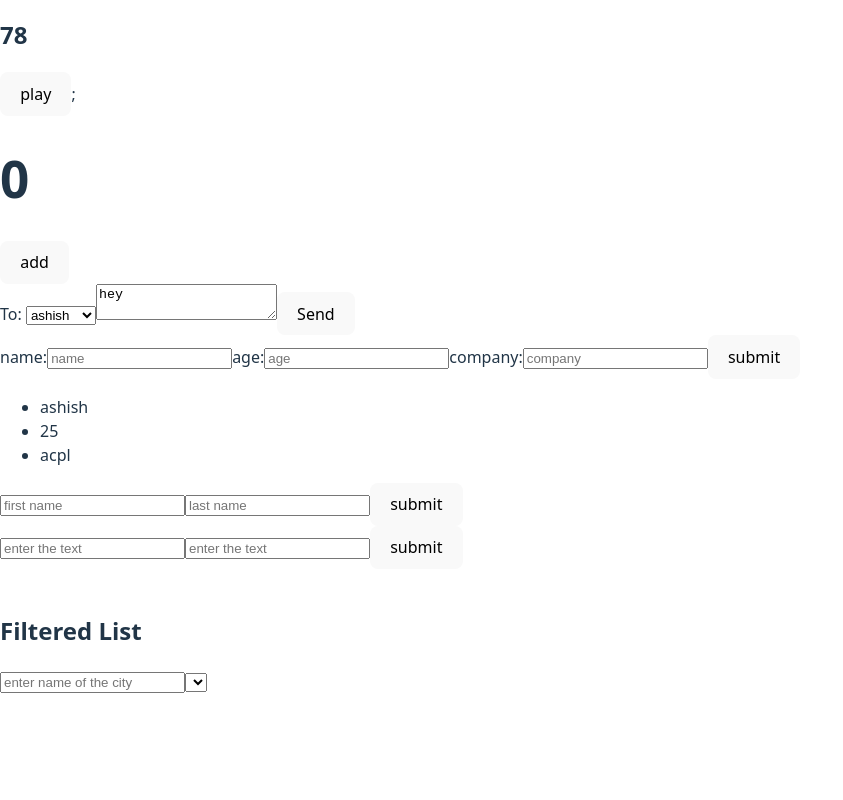
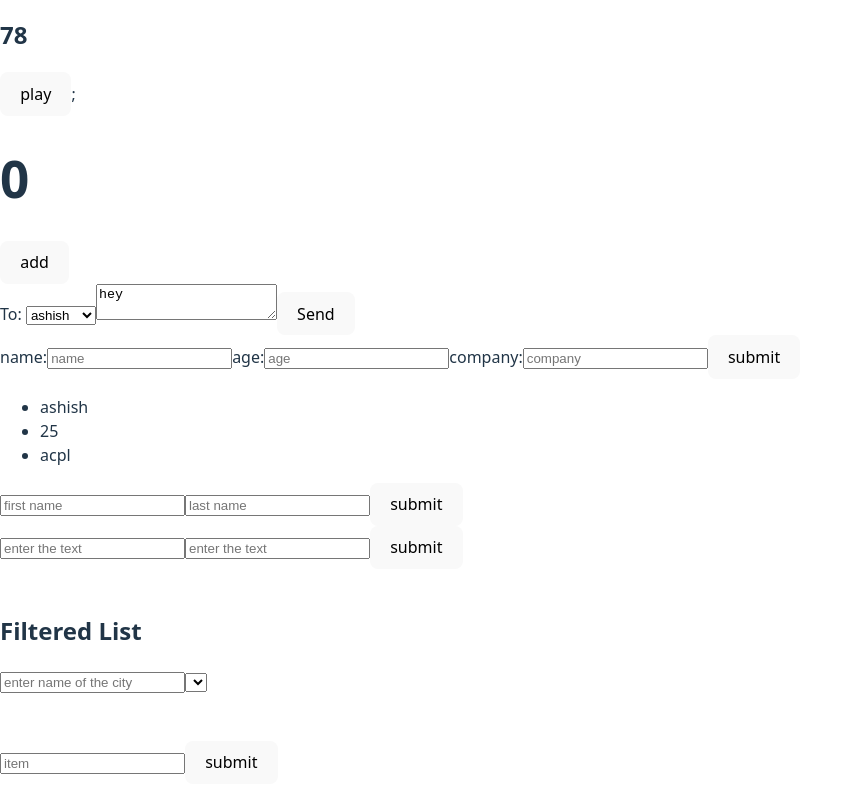
Before and after one commit to Ashish-sin-gh/advance-JS-chai-aur-code, a React (Vite) app in the folder React/practice1/: page / in a window 1280 px wide. Shown: the part 752-1552 px from the top of the page, without its empty margins (0-843 px from the left). Before the commit the page ends 1493 px from the top, so only its background shows below. Built offline with nearby package versions, Linux system fonts and the light colour scheme.

Commit message:
crud op - creat added

```diff
--- /dev/null
+++ b/React/practice1/components/CRUD/AddData.jsx
@@ -0,0 +1,31 @@
+import { useState } from "react";
+
+function AddData({ addData }) {
+  const [itemData, setItemData] = useState("");
+
+  function handleChange(e) {
+    e.stopPropagation();
+    setItemData(e.target.value);
+  }
+
+  function handleSubmit(e) {
+    e.preventDefault();
+    addData(itemData);
+  }
+
+  return (
+    <>
+      <form onSubmit={handleSubmit}>
+        <input
+          type="text"
+          placeholder="item"
+          value={itemData}
+          onChange={handleChange}
+        ></input>
+        <button type="submit">submit</button>
+      </form>
+    </>
+  );
+}
+
+export default AddData;
--- /dev/null
+++ b/React/practice1/components/CRUD/CrudOp.jsx
@@ -0,0 +1,20 @@
+import { useState } from "react";
+import AddData from "./AddData";
+import ListData from "./ListData";
+
+function CrudOp() {
+  const [dataList, setDataList] = useState([]);
+
+  function addData(data) {
+    setDataList([...dataList, data]);
+  }
+
+  return (
+    <>
+      <AddData addData={addData}></AddData>
+      <ListData dataList={dataList}></ListData>
+    </>
+  );
+}
+
+export default CrudOp;
--- /dev/null
+++ b/React/practice1/components/CRUD/ListData.jsx
@@ -0,0 +1,17 @@
+function ListData({ dataList }) {
+  return (
+    <ul>
+      {dataList.map((data) => {
+        return (
+          <div>
+            <li>{data}</li>
+            <button type="button">X</button>
+            <button type="button">clear</button>
+          </div>
+        );
+      })}
+    </ul>
+  );
+}
+
+export default ListData;
--- a/React/practice1/components/filtered-list-program/List.jsx
+++ /dev/null
@@ -1,5 +0,0 @@
-function List() {
-  return <></>;
-}
-
-export default List;
--- a/React/practice1/src/App.jsx
+++ b/React/practice1/src/App.jsx
@@ -1,5 +1,6 @@
 import Chat from "../components/Chat";
 import Child from "../components/Child";
+import CrudOp from "../components/CRUD/CrudOp";
 import Form from "../components/filtered-list-program/Form";
 import JsxButton from "../components/JsxButton";
 import Parent2 from "../components/lifting-the-state-up/parent2";
@@ -53,6 +54,7 @@ function App() {
       <ParentComp></ParentComp>
       <Parent2></Parent2>
       <Form></Form>
+      <CrudOp></CrudOp>
     </>
   );
 }
```
